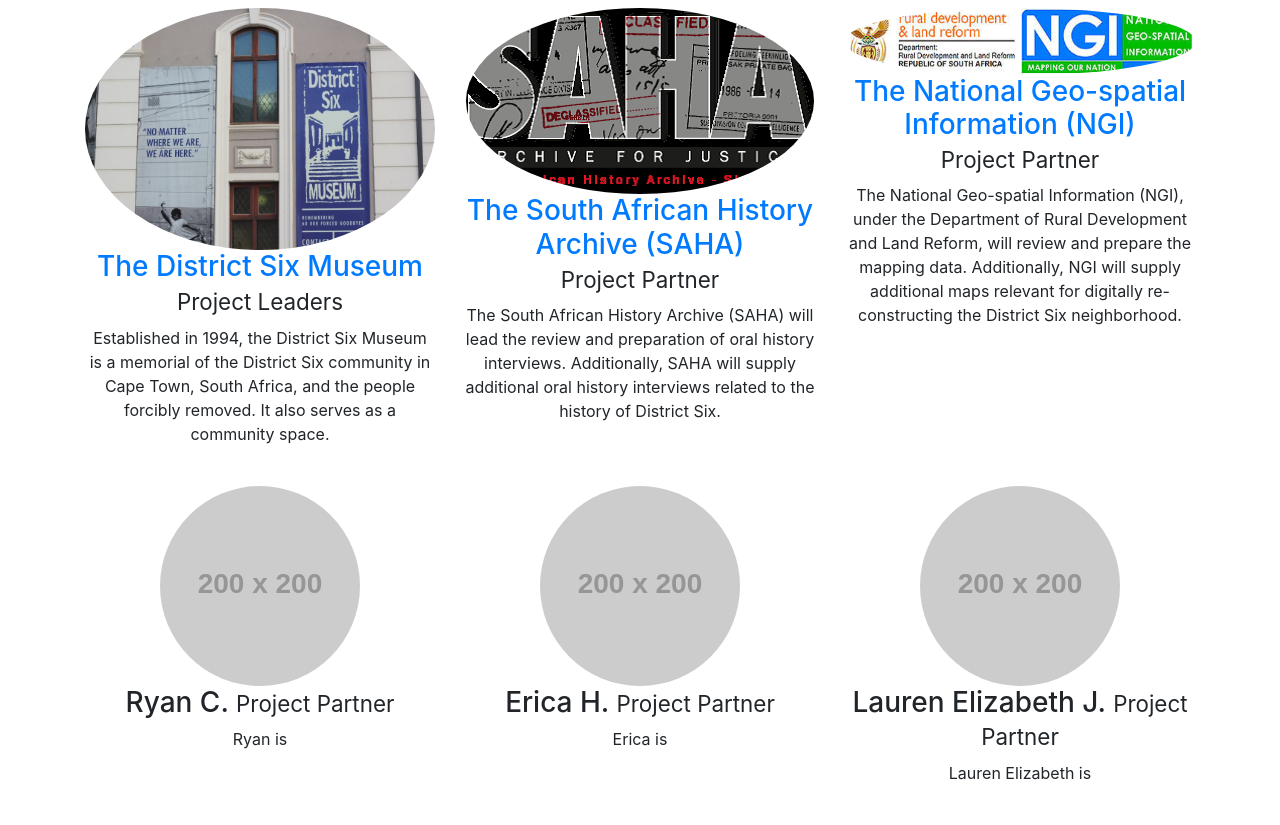
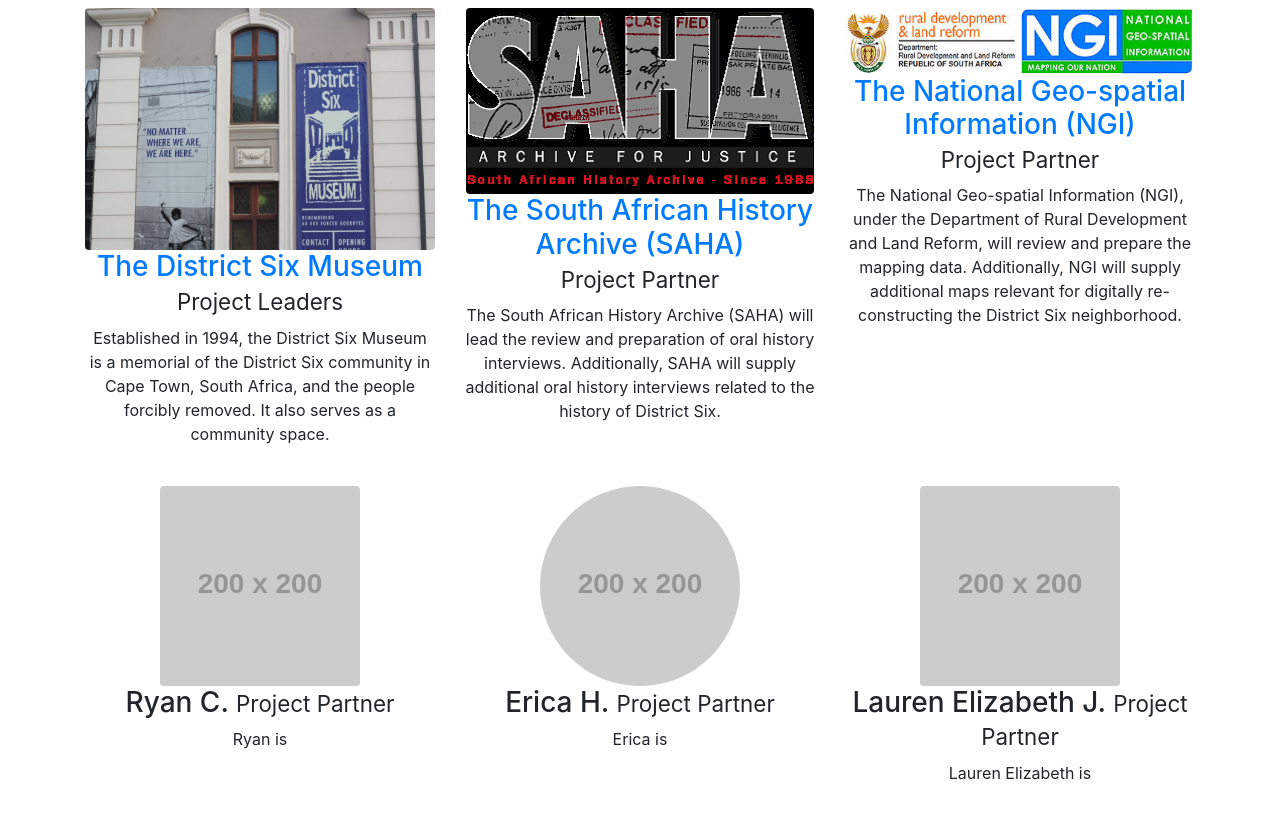
Before and after one commit to cartyrya/districtsix-homecomings, a website: page team.html in a window 1280 px wide. Shown: the part 270-1095 px from the top of the page. Drawn offline with Linux system fonts and the light colour scheme; placeholder pictures from the web are drawn by us.

Commit message:
branch3
branch3 update

```diff
--- a/team.html
+++ b/team.html
@@ -53,7 +53,6 @@
 
       <!-- Introduction Row -->
       <h1 class="my-4">Our Team
-        <small>It's Nice to Meet You!</small>
       </h1>
       <p>Our project is collaborative in nature and connects with various organizations and people. Learn more below!</p>
 
@@ -63,28 +62,28 @@
           <h2 class="my-4">Team Partners</h2>
         </div>
         <div class="col-lg-4 col-sm-6 text-center mb-4">
-          <img class="rounded-circle img-fluid d-block mx-auto" src="media/D61.jpg" alt="">
+          <img class="rounded img-fluid d-block mx-auto" src="media/D61.jpg" alt="">
           <h3><a href="http://www.districtsix.co.za/">The District Six Museum</a><br>
             <small>Project Leaders</small>
           </h3>
           <p>Established in 1994, the District Six Museum is a memorial of the District Six community in Cape Town, South Africa, and the people forcibly removed. It also serves as a community space.</p>
         </div>
         <div class="col-lg-4 col-sm-6 text-center mb-4">
-          <img class="rounded-circle img-fluid d-block mx-auto" src="media/SAHA1.png" alt="">
+          <img class="rounded img-fluid d-block mx-auto" src="media/SAHA1.png" alt="">
           <h3><a href="http://www.saha.org.za/">The South African History Archive (SAHA)</a><br>
             <small>Project Partner</small>
           </h3>
           <p>The South African History Archive (SAHA) will lead the review and preparation of oral history interviews. Additionally, SAHA will supply additional oral history interviews related to the history of District Six.</p>
         </div>
         <div class="col-lg-4 col-sm-6 text-center mb-4">
-          <img class="rounded-circle img-fluid d-block mx-auto" src="media/NGI.jpeg" alt="">
+          <img class="rounded img-fluid d-block mx-auto" src="media/NGI.jpeg" alt="">
           <h3><a href="http://www.ngi.gov.za/">The National Geo-spatial Information (NGI)</a><br>
             <small>Project Partner</small>
           </h3>
           <p>The National Geo-spatial Information (NGI), under the Department of Rural Development and Land Reform, will review and prepare the mapping data. Additionally, NGI will supply additional maps relevant for digitally re-constructing the District Six neighborhood.</p>
         </div>
         <div class="col-lg-4 col-sm-6 text-center mb-4">
-          <img class="rounded-circle img-fluid d-block mx-auto" src="http://placehold.it/200x200" alt="">
+          <img class="rounded img-fluid d-block mx-auto" src="http://placehold.it/200x200" alt="">
           <h3>Ryan C.
             <small>Project Partner</small>
           </h3>
@@ -98,7 +97,7 @@
           <p>Erica is</p>
         </div>
         <div class="col-lg-4 col-sm-6 text-center mb-4">
-          <img class="rounded-circle img-fluid d-block mx-auto" src="http://placehold.it/200x200" alt="">
+          <img class="rounded img-fluid d-block mx-auto" src="http://placehold.it/200x200" alt="">
           <h3>Lauren Elizabeth J.
             <small>Project Partner</small>
           </h3>
```
Also changed, not shown: 1 other file.
